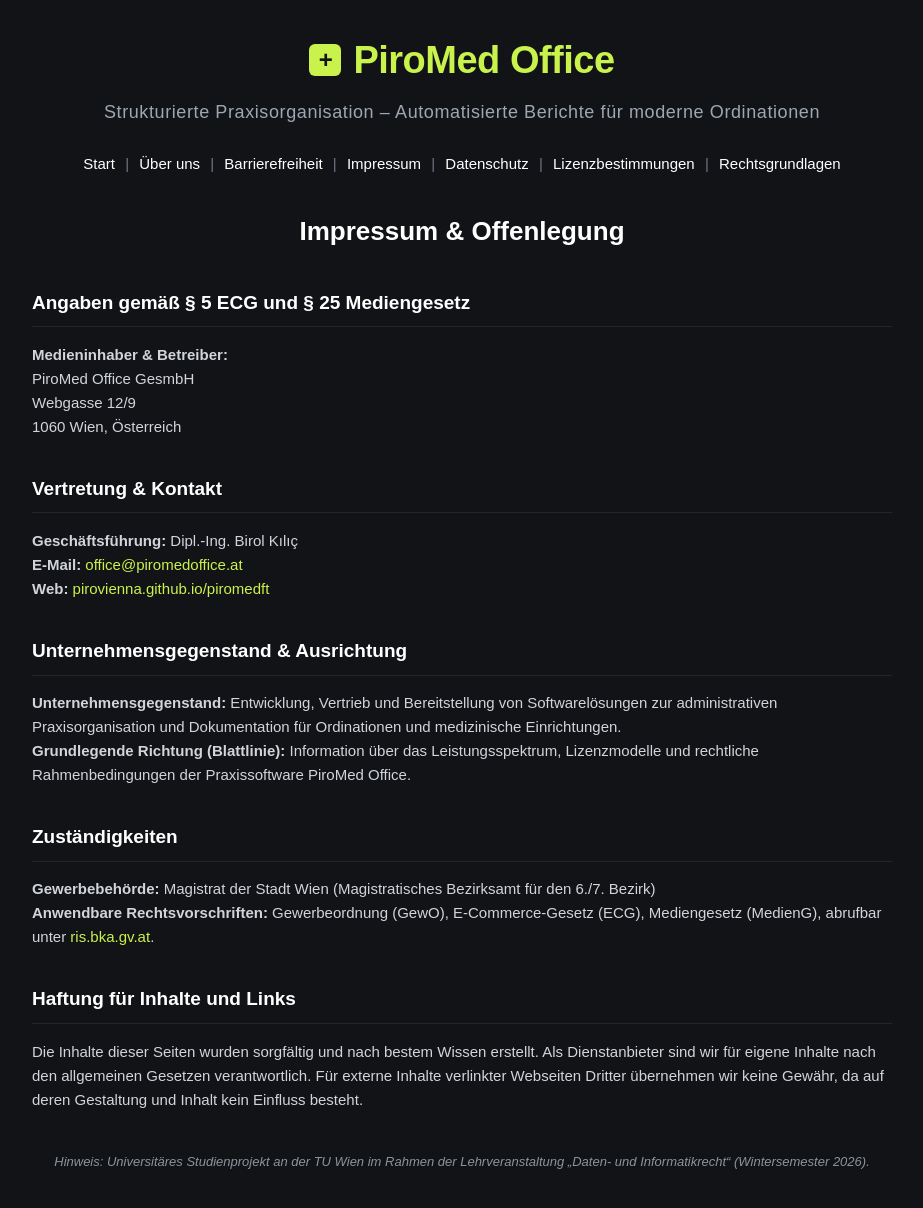
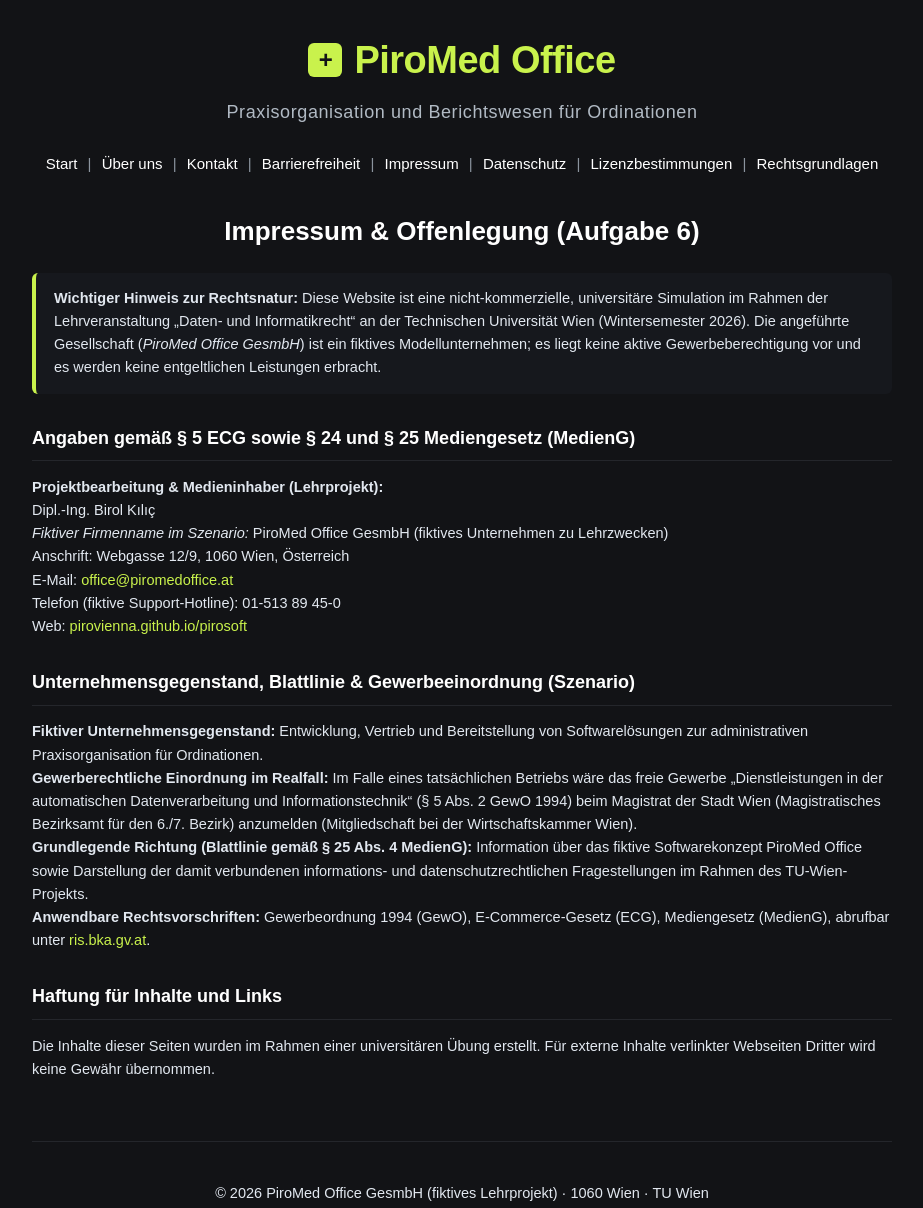
Before and after one commit to Pirovienna/pirosoft, a plain HTML site: page impressum.html in a window 1280 px wide. Shown: the top 1208 px of the page, without its empty margins (178-1101 px from the left). Drawn offline with Linux system fonts and the light colour scheme.

Commit message:
Update impressum.html

```diff
--- a/impressum.html
+++ b/impressum.html
@@ -3,109 +3,24 @@
 <head>
   <meta charset="UTF-8">
   <meta name="viewport" content="width=device-width, initial-scale=1.0">
-  <title>Impressum &amp; Offenlegung - PiroMed Office</title>
+  <title>Impressum &amp; Offenlegung – PiroMed Office</title>
   <style>
-    body {
-      margin: 0;
-      background-color: #121316;
-      color: #ffffff;
-      font-family: Arial, sans-serif;
-      line-height: 1.6;
-      padding: 25px 20px 50px 20px;
-    }
-    .container {
-      max-width: 860px;
-      margin: 0 auto;
-    }
-    header {
-      text-align: center;
-      margin-bottom: 30px;
-    }
-    .brand-title {
-      font-size: 38px;
-      font-weight: 800;
-      color: #c9f24c;
-      letter-spacing: -0.5px;
-      margin-bottom: 8px;
-    }
-    .brand-title a {
-      color: #c9f24c;
-      text-decoration: none;
-      display: inline-flex;
-      align-items: center;
-      justify-content: center;
-    }
-    .icon-cross {
-      width: 32px;
-      height: 32px;
-      background-color: #c9f24c;
-      color: #121316;
-      border-radius: 6px;
-      display: inline-flex;
-      align-items: center;
-      justify-content: center;
-      font-weight: 900;
-      font-size: 24px;
-      margin-right: 12px;
-      line-height: 1;
-    }
-    .brand-claim {
-      font-size: 18px;
-      font-weight: 500;
-      letter-spacing: 0.6px;
-      color: #9da7b3;
-      margin-bottom: 25px;
-    }
-    nav {
-      margin-bottom: 35px;
-      text-align: center;
-      font-size: 15px;
-      line-height: 1.6;
-      color: #6e7681;
-    }
-    nav a {
-      color: #ffffff;
-      text-decoration: none;
-      margin: 0 6px;
-      font-weight: 500;
-    }
-    nav a:hover {
-      color: #c9f24c;
-      text-decoration: underline;
-    }
-    h1 {
-      color: #ffffff;
-      font-size: 26px;
-      margin-bottom: 25px;
-      text-align: center;
-    }
-    h2 {
-      color: #ffffff;
-      font-size: 19px;
-      border-bottom: 1px solid #24262b;
-      padding-bottom: 8px;
-      margin-top: 35px;
-      text-align: left;
-    }
-    p, li {
-      color: #d1d5db;
-      font-size: 15px;
-    }
-    a.contact-link {
-      color: #c9f24c;
-      text-decoration: none;
-    }
-    a.contact-link:hover {
-      text-decoration: underline;
-    }
-    footer {
-      margin-top: 60px;
-      border-top: 1px solid #24262b;
-      padding-top: 25px;
-      font-size: 14px;
-      color: #8b949e;
-      text-align: center;
-    }
+    body { margin: 0; background-color: #121316; color: #ffffff; font-family: Arial, sans-serif; line-height: 1.6; padding: 25px 20px 50px 20px; }
+    .container { max-width: 860px; margin: 0 auto; }
+    header { text-align: center; margin-bottom: 30px; }
+    .brand-title { font-size: 38px; font-weight: 800; color: #c9f24c; letter-spacing: -0.5px; margin-bottom: 8px; }
+    .brand-title a { color: #c9f24c; text-decoration: none; display: inline-flex; align-items: center; justify-content: center; }
+    .icon-cross { width: 34px; height: 34px; background-color: #c9f24c; color: #121316; border-radius: 6px; display: inline-flex; align-items: center; justify-content: center; font-weight: 900; font-size: 24px; margin-right: 12px; line-height: 1; }
+    .brand-claim { font-size: 18px; font-weight: 500; letter-spacing: 0.6px; color: #b1bac4; margin-bottom: 25px; }
+    nav { margin-bottom: 35px; text-align: center; font-size: 15px; line-height: 1.6; color: #8b949e; }
+    nav a { color: #ffffff; text-decoration: none; margin: 0 6px; font-weight: 500; }
+    nav a:hover, nav a:focus { color: #c9f24c; text-decoration: underline; outline: 2px solid #c9f24c; outline-offset: 2px; }
+    h1 { color: #ffffff; font-size: 26px; margin-bottom: 20px; text-align: center; }
+    h2 { color: #ffffff; font-size: 18px; border-bottom: 1px solid #24262b; padding-bottom: 8px; margin-top: 30px; margin-bottom: 14px; }
+    p { color: #e2e8f0; font-size: 14.5px; }
+    a.link-green { color: #c9f24c; text-decoration: none; }
+    a.link-green:hover, a.link-green:focus { text-decoration: underline; outline: 2px solid #c9f24c; outline-offset: 2px; }
+    footer { margin-top: 60px; border-top: 1px solid #24262b; padding-top: 25px; font-size: 14px; color: #b1bac4; text-align: center; }
   </style>
 </head>
 <body>
@@ -117,11 +32,12 @@
           <span class="icon-cross">+</span>PiroMed Office
         </a>
       </div>
-      <div class="brand-claim">Strukturierte Praxisorganisation – Automatisierte Berichte für moderne Ordinationen</div>
+      <div class="brand-claim">Praxisorganisation und Berichtswesen für Ordinationen</div>
 
       <nav aria-label="Hauptnavigation">
         <a href="index.html">Start</a> |
         <a href="ueber-uns.html">Über uns</a> |
+        <a href="kontakt.html">Kontakt</a> |
         <a href="barrierefreiheit.html">Barrierefreiheit</a> |
         <a href="impressum.html">Impressum</a> |
         <a href="datenschutz.html">Datenschutz</a> |
@@ -131,50 +47,39 @@
     </header>
 
     <main>
-      <h1>Impressum &amp; Offenlegung</h1>
+      <h1>Impressum &amp; Offenlegung (Aufgabe 6)</h1>
 
-      <h2>Angaben gemäß § 5 ECG und § 25 Mediengesetz</h2>
-      <p>
-        <strong>Medieninhaber &amp; Betreiber:</strong><br>
-        PiroMed Office GesmbH<br>
-        Webgasse 12/9<br>
-        1060 Wien, Österreich
+      <p style="background-color: #16181d; border-left: 4px solid #c9f24c; padding: 14px 18px; border-radius: 6px;">
+        <strong>Wichtiger Hinweis zur Rechtsnatur:</strong> Diese Website ist eine nicht-kommerzielle, universitäre Simulation im Rahmen der Lehrveranstaltung „Daten- und Informatikrecht“ an der Technischen Universität Wien (Wintersemester 2026). Die angeführte Gesellschaft (<em>PiroMed Office GesmbH</em>) ist ein fiktives Modellunternehmen; es liegt keine aktive Gewerbeberechtigung vor und es werden keine entgeltlichen Leistungen erbracht.
       </p>
 
-      <h2>Vertretung &amp; Kontakt</h2>
+      <h2>Angaben gemäß § 5 ECG sowie § 24 und § 25 Mediengesetz (MedienG)</h2>
       <p>
-        <strong>Geschäftsführung:</strong> Dipl.-Ing. Birol Kılıç<br>
-        <strong>E-Mail:</strong> <a href="mailto:office@piromedoffice.at" class="contact-link">office@piromedoffice.at</a><br>
-        <strong>Web:</strong> <a href="https://pirovienna.github.io/piromedft/" class="contact-link">pirovienna.github.io/piromedft</a>
+        <strong>Projektbearbeitung &amp; Medieninhaber (Lehrprojekt):</strong><br>
+        Dipl.-Ing. Birol Kılıç<br>
+        <em>Fiktiver Firmenname im Szenario:</em> PiroMed Office GesmbH (fiktives Unternehmen zu Lehrzwecken)<br>
+        Anschrift: Webgasse 12/9, 1060 Wien, Österreich<br>
+        E-Mail: <a href="mailto:office@piromedoffice.at" class="link-green">office@piromedoffice.at</a><br>
+        Telefon (fiktive Support-Hotline): 01-513 89 45-0<br>
+        Web: <a href="https://pirovienna.github.io/pirosoft/" class="link-green">pirovienna.github.io/pirosoft</a>
       </p>
 
-      <h2>Unternehmensgegenstand &amp; Ausrichtung</h2>
+      <h2>Unternehmensgegenstand, Blattlinie &amp; Gewerbeeinordnung (Szenario)</h2>
       <p>
-        <strong>Unternehmensgegenstand:</strong> Entwicklung, Vertrieb und Bereitstellung von Softwarelösungen zur administrativen Praxisorganisation und Dokumentation für Ordinationen und medizinische Einrichtungen.<br>
-        <strong>Grundlegende Richtung (Blattlinie):</strong> Information über das Leistungsspektrum, Lizenzmodelle und rechtliche Rahmenbedingungen der Praxissoftware PiroMed Office.
-      </p>
-
-      <h2>Zuständigkeiten</h2>
-      <p>
-        <strong>Gewerbebehörde:</strong> Magistrat der Stadt Wien (Magistratisches Bezirksamt für den 6./7. Bezirk)<br>
-        <strong>Anwendbare Rechtsvorschriften:</strong> Gewerbeordnung (GewO), E-Commerce-Gesetz (ECG), Mediengesetz (MedienG), abrufbar unter <a href="https://www.ris.bka.gv.at" target="_blank" rel="noopener" class="contact-link">ris.bka.gv.at</a>.
+        <strong>Fiktiver Unternehmensgegenstand:</strong> Entwicklung, Vertrieb und Bereitstellung von Softwarelösungen zur administrativen Praxisorganisation für Ordinationen.<br>
+        <strong>Gewerberechtliche Einordnung im Realfall:</strong> Im Falle eines tatsächlichen Betriebs wäre das freie Gewerbe „Dienstleistungen in der automatischen Datenverarbeitung und Informationstechnik“ (§ 5 Abs. 2 GewO 1994) beim Magistrat der Stadt Wien (Magistratisches Bezirksamt für den 6./7. Bezirk) anzumelden (Mitgliedschaft bei der Wirtschaftskammer Wien).<br>
+        <strong>Grundlegende Richtung (Blattlinie gemäß § 25 Abs. 4 MedienG):</strong> Information über das fiktive Softwarekonzept PiroMed Office sowie Darstellung der damit verbundenen informations- und datenschutzrechtlichen Fragestellungen im Rahmen des TU-Wien-Projekts.<br>
+        <strong>Anwendbare Rechtsvorschriften:</strong> Gewerbeordnung 1994 (GewO), E-Commerce-Gesetz (ECG), Mediengesetz (MedienG), abrufbar unter <a href="https://www.ris.bka.gv.at" target="_blank" rel="noopener noreferrer" class="link-green">ris.bka.gv.at</a>.
       </p>
 
       <h2>Haftung für Inhalte und Links</h2>
       <p>
-        Die Inhalte dieser Seiten wurden sorgfältig und nach bestem Wissen erstellt. Als Dienstanbieter sind wir für eigene Inhalte nach den allgemeinen Gesetzen verantwortlich. Für externe Inhalte verlinkter Webseiten Dritter übernehmen wir keine Gewähr, da auf deren Gestaltung und Inhalt kein Einfluss besteht.
-      </p>
-
-      <p style="font-size:13px; color:#8b949e; margin-top:40px; text-align: center;">
-        <em>Hinweis: Universitäres Studienprojekt an der TU Wien im Rahmen der Lehrveranstaltung „Daten- und Informatikrecht“ (Wintersemester 2026).</em>
+        Die Inhalte dieser Seiten wurden im Rahmen einer universitären Übung erstellt. Für externe Inhalte verlinkter Webseiten Dritter wird keine Gewähr übernommen.
       </p>
     </main>
 
     <footer>
-      <p>© 2026 PiroMed Office GesmbH · 1060 Wien · Universitäres Praxisprojekt (TU Wien)</p>
-      <p style="font-size: 12px; color: #6e7681; margin-top: 6px;">
-        Konzeption &amp; technische Umsetzung durch PiroMed Office Web Engineering
-      </p>
+      <p>© 2026 PiroMed Office GesmbH (fiktives Lehrprojekt) · 1060 Wien · TU Wien</p>
     </footer>
   </div>
 
```
